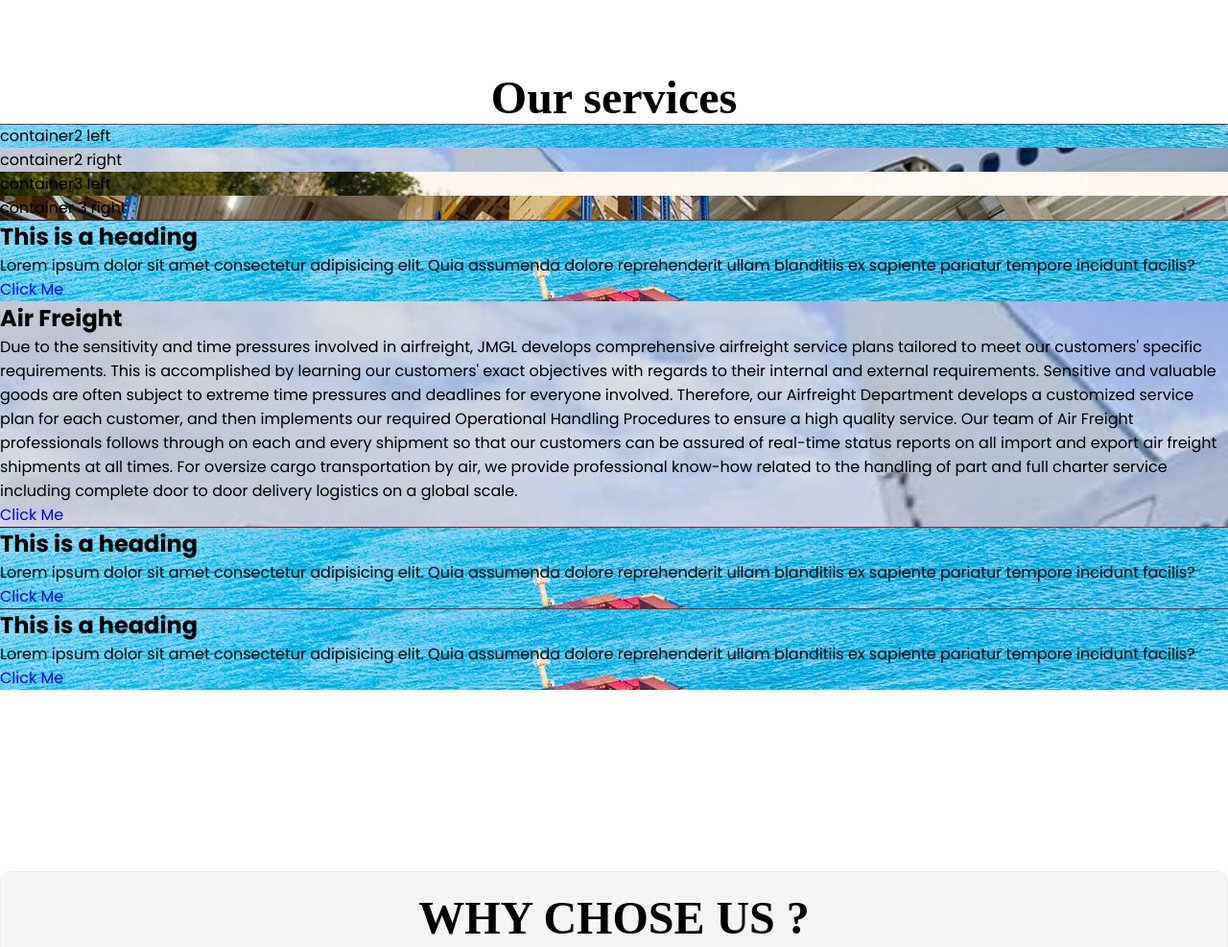
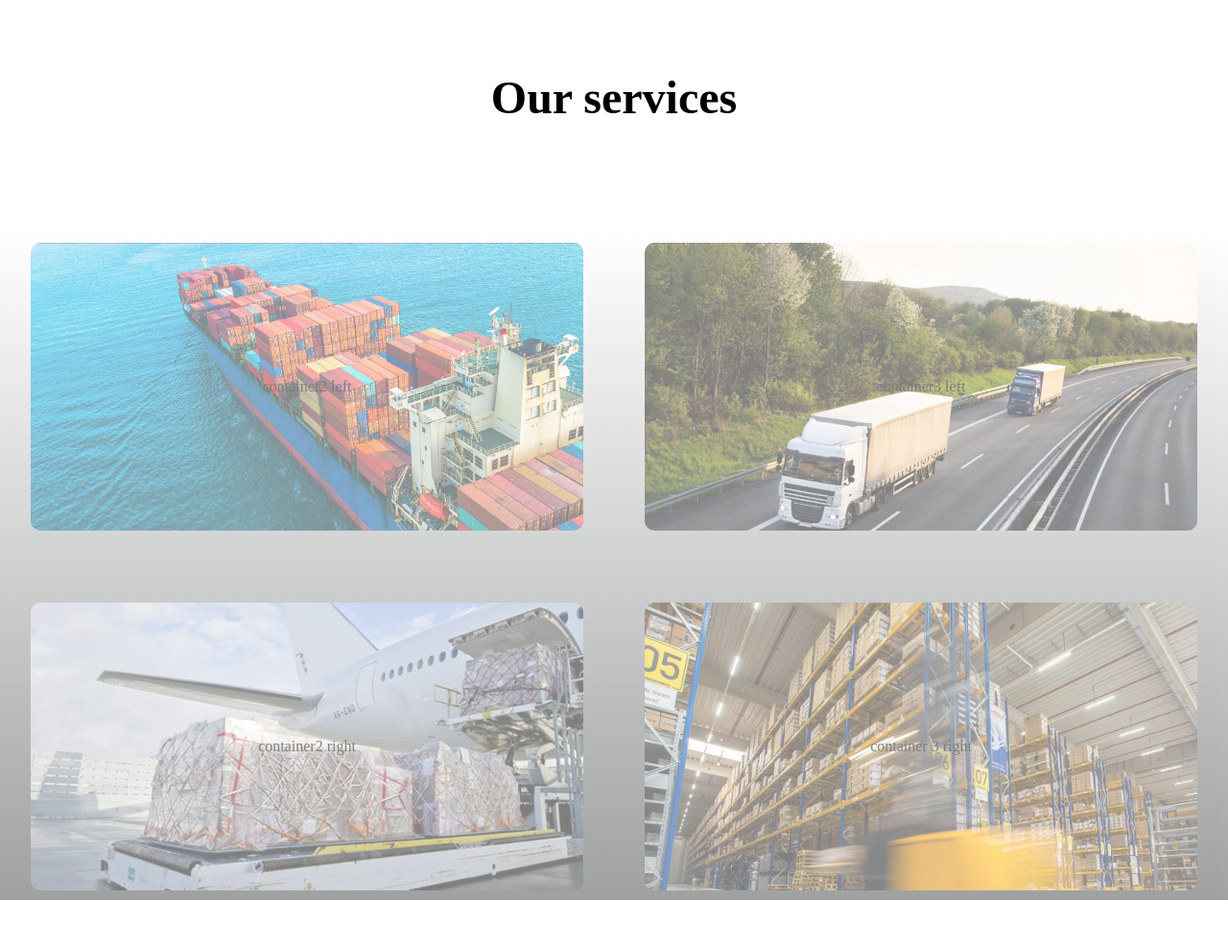
Before and after one commit to rupitjindal/Projects, a plain HTML site: page JMGL website/Sevices.html in a window 1280 px wide. Shown: the part 840-1827 px from the top of the page at 96% size. Drawn offline with Linux system fonts and the light colour scheme; a web font is replaced by a local one.

Commit message:
Update Home.css

```diff
--- a/JMGL website/Home.css
+++ b/JMGL website/Home.css
@@ -513,3 +513,119 @@ header nav{
             left: 100%;
         }
     }
+
+    @import url("https://fonts.googleapis.com/css2?family=Montserrat:wght@300;500&display=swap");
+.section2{
+    min-height: 60vh;
+    width: 100%;
+    display: flex;
+    flex-direction: row;
+    align-items: center;
+    justify-content: center;
+    margin-top: 3cm;
+    background: linear-gradient(white,rgb(66, 70, 70));
+    opacity: 0.5;
+    font-size: 1rem;
+    font-family: 'Aborato';
+}
+.section2:hover{
+    opacity: 0.8;
+    background-color: violet;
+}
+.container2{
+    width: 50%;
+    margin: 10px auto;
+    display: flex;
+    flex-direction: column;
+    align-items: center;
+    justify-content: space-evenly;
+}
+
+.container3{
+    width: 50%;
+    margin: 10px auto;
+    display: flex;
+    flex-direction: column;
+    align-items: center;
+    justify-content: space-evenly;
+}
+.left2{
+    width: 90%;
+    height: 300px;
+    border-radius: 10px;
+    margin-bottom: 2cm;
+    text-align: center;
+    align-content: center;
+    font-size: 1rem;
+    font-family: 'Aborato';
+}
+
+.right3{
+    width: 90%;
+    height: 300px;
+    text-align: center;
+    align-content: center;
+    border-radius: 10px;
+    font-size: 1rem;
+    font-family: 'Aborato';
+}
+
+.section3 {
+  min-height: 100vh;
+  width: 100%;
+  display: flex;
+  align-items: center;
+  justify-content: left;
+  margin-top: 300px;
+}
+.container {
+  border: 1px solid black;
+  width: 90%;
+  max-width: 1000px;
+  margin: 50px auto;
+  display: flex;
+  align-items: center;
+  justify-content: space-evenly;
+  background-image: url(images/services_air_and_ocean_freight.webp);
+ opacity: 0.75;
+}
+.container:hover{
+    opacity: 1;
+}
+.left {
+  width: 50%;
+  height: 300px;
+  background: url(images/services_freight_forwarding.jpg)
+    no-repeat center / cover;
+  border-radius: 8px;
+}
+.right {
+  width: 50%;
+  min-height: 400px;
+  background-color: #303137;
+  display: flex;
+  align-items: center;
+  justify-content: center;
+  padding: 30px;
+  border-radius: 8px;
+  color: white;
+  margin-left: -150px;
+}
+.right h1 {
+  font-size: 40px;
+  font-weight: lighter;
+}
+.right p {
+  margin: 20px 0;
+  font-weight: 500;
+  line-height: 25px;
+}
+.right a {
+  text-decoration: none;
+  text-transform: uppercase;
+  background-color: white;
+  color: black;
+  padding: 20px 30px;
+  display: inline-block;
+  letter-spacing: 2px;
+}
```
